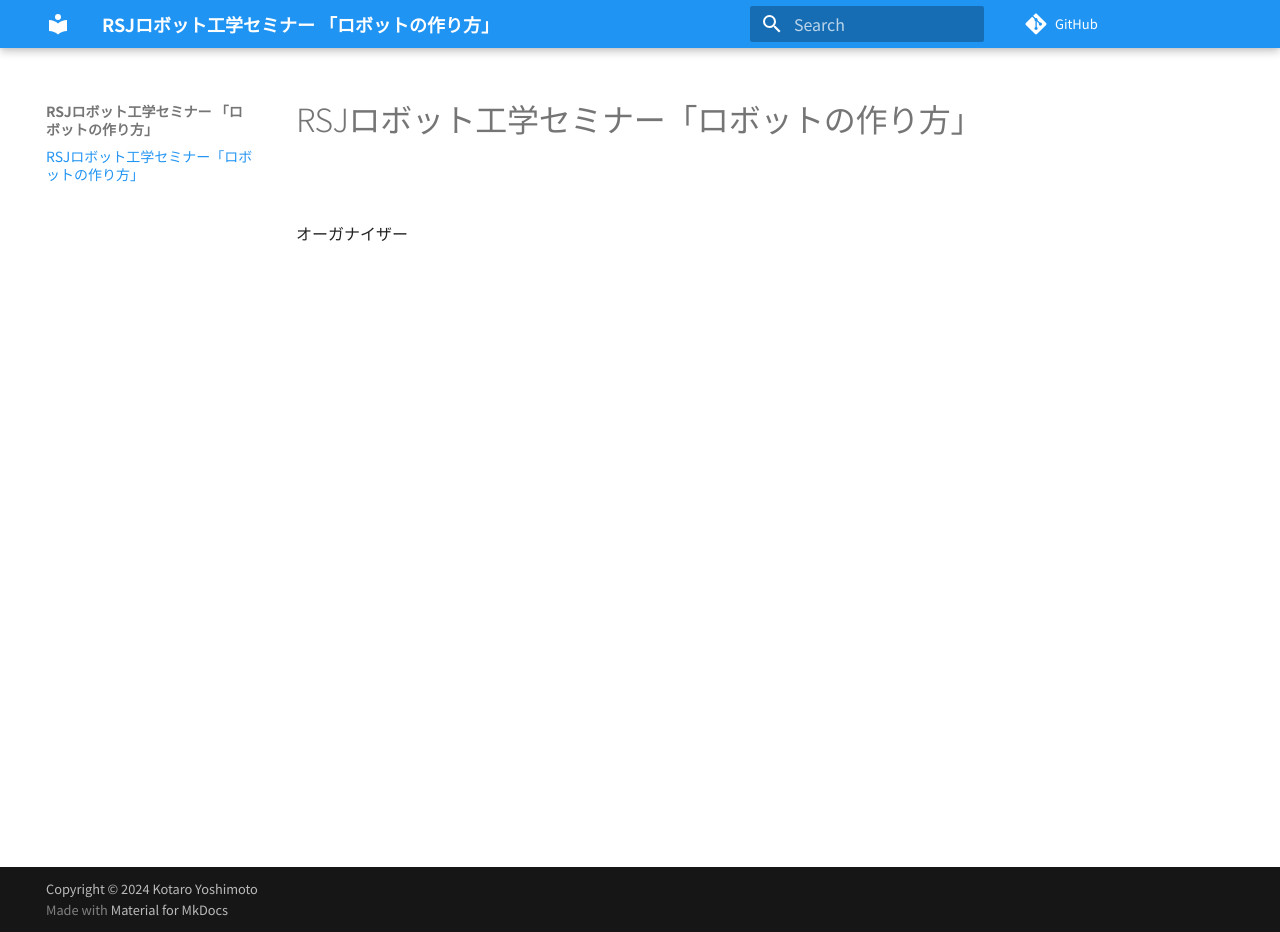
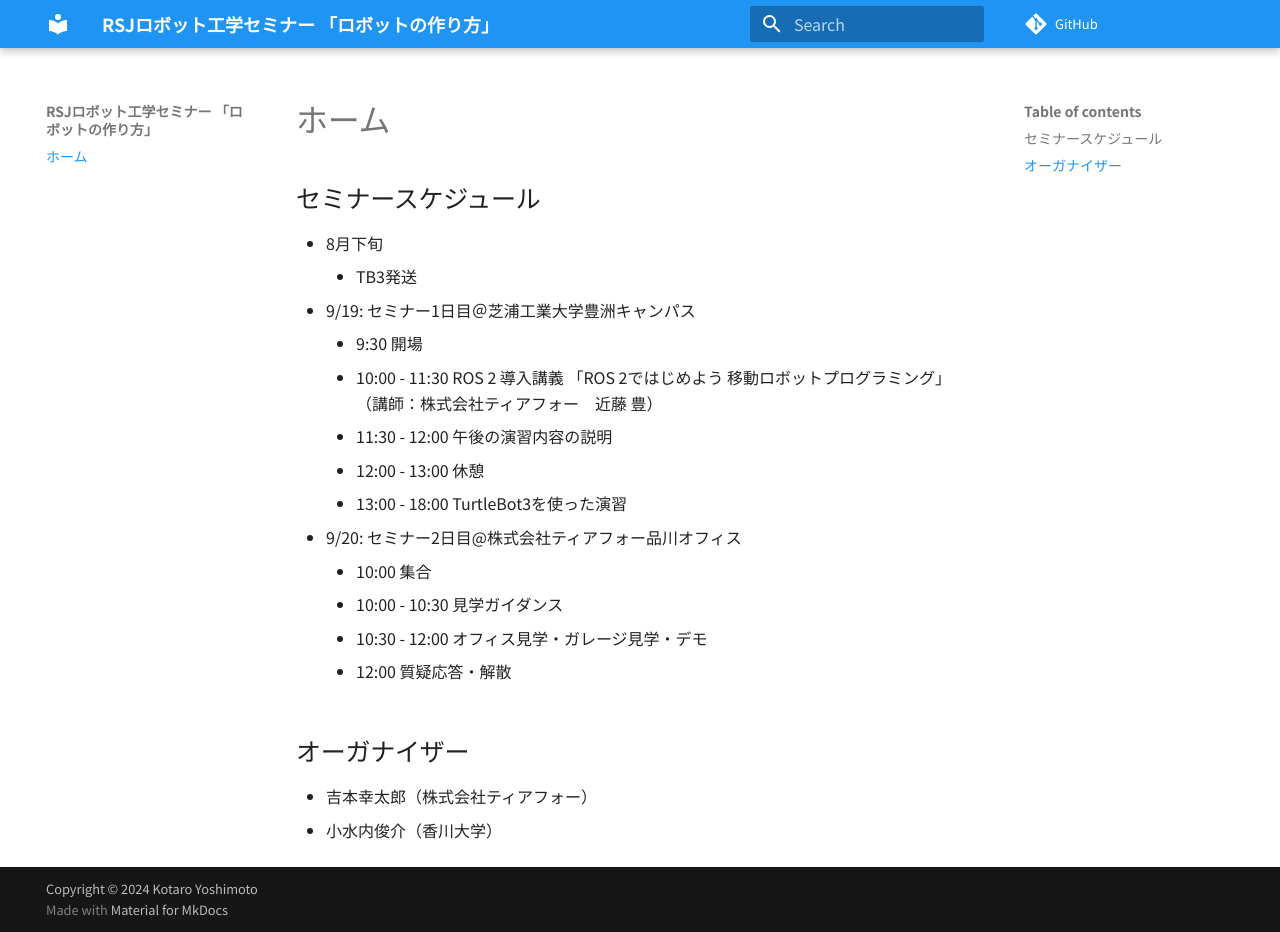
Before and after one commit to HansRobo/rsj_ros_seminar_2024, an MkDocs documentation site: the page built from docs/index.md, in a window 1280 px wide and 932 px high. Built offline with MkDocs 1.6.1 and Material for MkDocs 9.7.7, drawn with Linux system fonts in a browser that asks for light colours; nearby versions of some CDN libraries; some web fonts are replaced; comment, search, counter and statistics services are not loaded.

Commit message:
スケジュール

```diff
--- a/docs/index.md
+++ b/docs/index.md
@@ -1,3 +1,24 @@
-# RSJロボット工学セミナー「ロボットの作り方」
+# ホーム
 
-オーガナイザー
+## セミナースケジュール
+
+- 8月下旬
+  - TB3発送
+- 9/19: セミナー1日目＠芝浦工業大学豊洲キャンパス
+  - 9:30 開場
+  - 10:00 - 11:30 ROS 2 導入講義
+  「ROS 2ではじめよう 移動ロボットプログラミング」
+  （講師：株式会社ティアフォー　近藤 豊）
+  - 11:30 - 12:00 午後の演習内容の説明
+  - 12:00 - 13:00 休憩
+  - 13:00 - 18:00 TurtleBot3を使った演習
+- 9/20: セミナー2日目@株式会社ティアフォー品川オフィス
+  - 10:00 集合
+  - 10:00 - 10:30 見学ガイダンス
+  - 10:30 - 12:00 オフィス見学・ガレージ見学・デモ
+  - 12:00 質疑応答・解散
+
+## オーガナイザー
+
+- 吉本幸太郎（株式会社ティアフォー）
+- 小水内俊介（香川大学）
```
